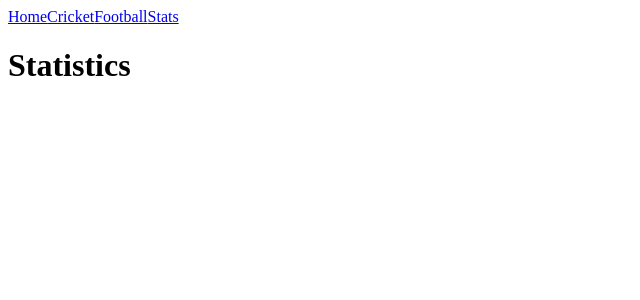
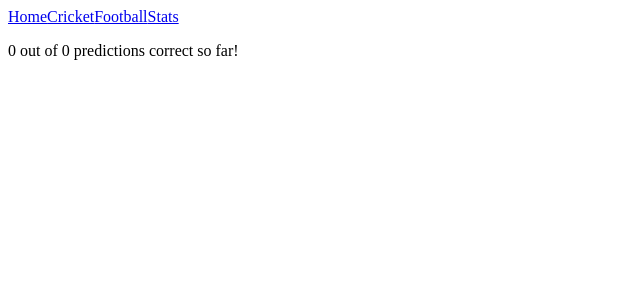
Before and after one commit to Subham269/Prediction-Tracker, a React (Vite) app: page /Stats in a window 1280 px wide. Shown: the top 300 px of the page, without its empty margins (0-640 px from the left). Built offline with nearby package versions, Linux system fonts and the light colour scheme.

Commit message:
Added Stat page functionality

```diff
--- a/src/pages/Stats.jsx
+++ b/src/pages/Stats.jsx
@@ -1,7 +1,37 @@
-
+import {useEffect,useState} from 'react'
 function Stats()
 {
-    return <h1>Statistics</h1>
+    const [predictions,setPredictions]=useState([]);
+    useEffect(()=>{
+        const savedPredictions=localStorage.getItem("predictions")
+
+    if(savedPredictions)
+    {
+        setPredictions(JSON.parse(savedPredictions))
+    }},[])
+    const attempted=predictions.filter(p=>p.actualOutcome).length
+    const correct=predictions.filter(p=>p.isCorrect).length
+
+    return (
+        <div>
+            <p>{correct} out of {attempted} predictions correct so far!</p>
+            {predictions.map((prediction, index)=>
+
+                (prediction.actualOutcome && (
+                    <div key={prediction.id}>
+                        <p>{index+1}</p>
+                        <p>{prediction.sport}</p>
+                        <p>{prediction.matchLabel}</p>
+                        <p>{prediction.predictedOutcome}</p>
+                        <p>{prediction.actualOutcome}</p>
+                        <p>{prediction.isCorrect ? '✅ Correct' : '❌ Wrong'}</p>
+                    </div>
+
+
+                ))
+            )}
+        </div>
+    )
 }
 
 export default Stats
```
